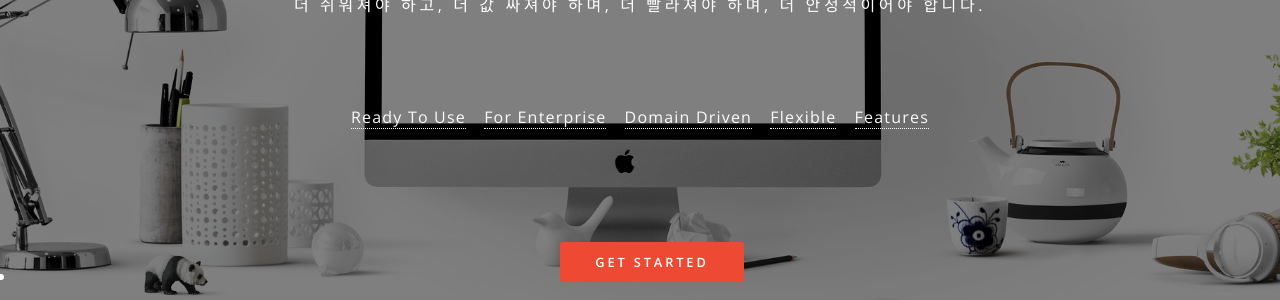
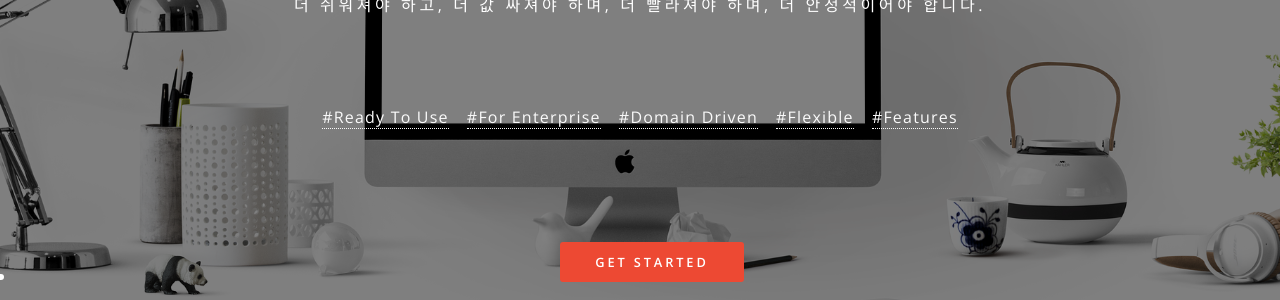
Before and after one commit to rchemist/rchemist.github.io, a Jekyll site: the page built from index.html, in a window 1280 px wide and 900 px high. Shown: the part 367-667 px from the top of the window. Built offline with Jekyll 4.4.1, drawn with Linux system fonts in a browser that asks for light colours.

```diff
--- a/index.html
+++ b/index.html
@@ -25,11 +25,11 @@ layout: landing
 							<p>더 쉬워져야 하고, 더 값 싸져야 하며, 더 빨라져야 하며, 더 안정적이어야 합니다.</p><br /><br />
 
 							<ul class="actions-main" style="color:#fafafa">
-								<li><a href="#one">Ready To Use</a></li>
-								<li><a href="#two">For Enterprise</a></li>
-								<li><a href="#three">Domain Driven</a></li>
-								<li><a href="#four">Flexible</a></li>
-								<li><a href="#five">Features</a></li>
+								<li><a href="#one">#Ready To Use</a></li>
+								<li><a href="#two">#For Enterprise</a></li>
+								<li><a href="#three">#Domain Driven</a></li>
+								<li><a href="#four">#Flexible</a></li>
+								<li><a href="#five">#Features</a></li>
 							</ul>
 							<br /><br /><br />
 							<ul class="actions">
```
